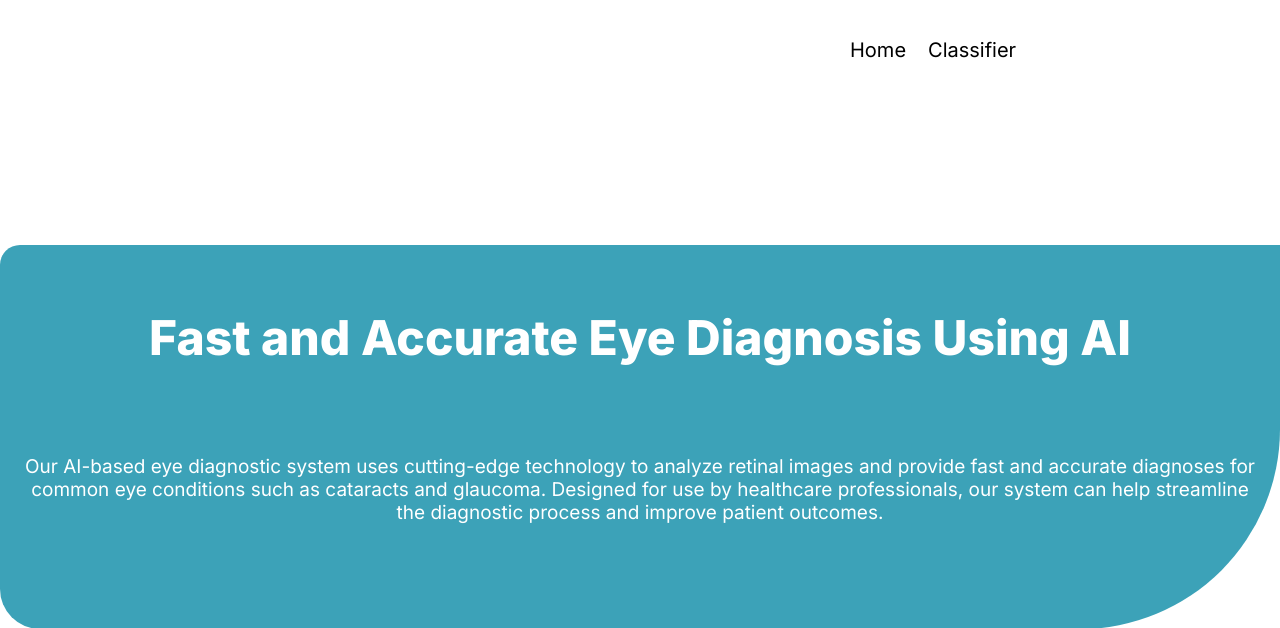
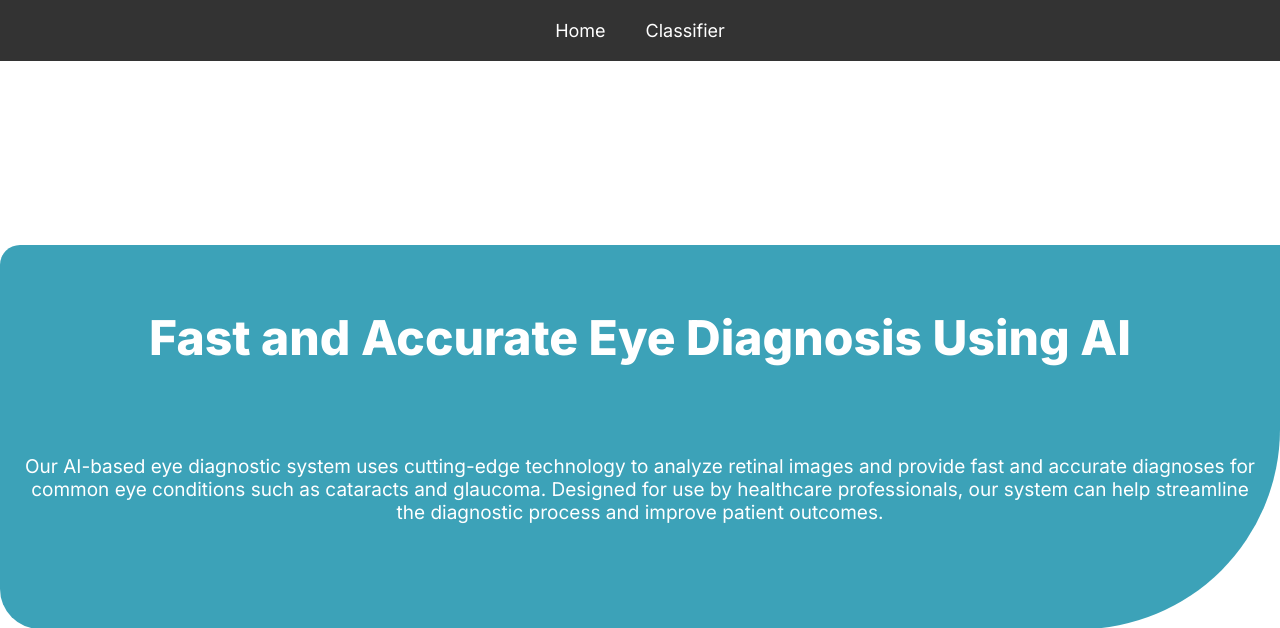
Before and after one commit to haris-bit/EyeDiagnosticSystem-FYP, a Django app: page / in a window 1280 px wide. Shown: the top 628 px of the page. Run offline with Django 3.2, Linux system fonts and the light colour scheme.

Commit message:
added navbar

```diff
--- a/classifier/templates/classifier/nav.html
+++ b/classifier/templates/classifier/nav.html
@@ -1,12 +1,37 @@
 {% load static %}
 
 <head>
-    <link rel="stylesheet" href="{% static 'global.css' %}" />
-    <link rel="stylesheet" href="{% static 'desktop-1.css' %}" />
+  <link rel="stylesheet" href="{% static 'global.css' %}" />
+  <link rel="stylesheet" href="{% static 'desktop-1.css' %}" />
+  <style>
+    .navbar {
+      background-color: #333;
+      padding: 10px;
+      display: flex;
+      justify-content: center; /* Center align the links */
+      align-items: center;
+    }
+
+    .navbar a {
+      color: #fff;
+      text-decoration: none;
+      padding: 10px;
+      font-size: 18px;
+      transition: color 0.3s ease;
+    }
+
+    .navbar a:not(:last-child) {
+      margin-right: 20px;
+    }
+
+    .navbar a:hover {
+      color: #ccc;
+    }
+  </style>
 </head>
 <body>
-
-<div class="home-parent1">
-    <a class="home4" href="{% url 'home' %}">Home</a>
-    <a class="home4" href="{% url 'upload_image' %}">Classifier</a>
+  <div class="navbar">
+    <a href="{% url 'home' %}">Home</a>
+    <a href="{% url 'upload_image' %}">Classifier</a>
   </div>
+</body>
```
